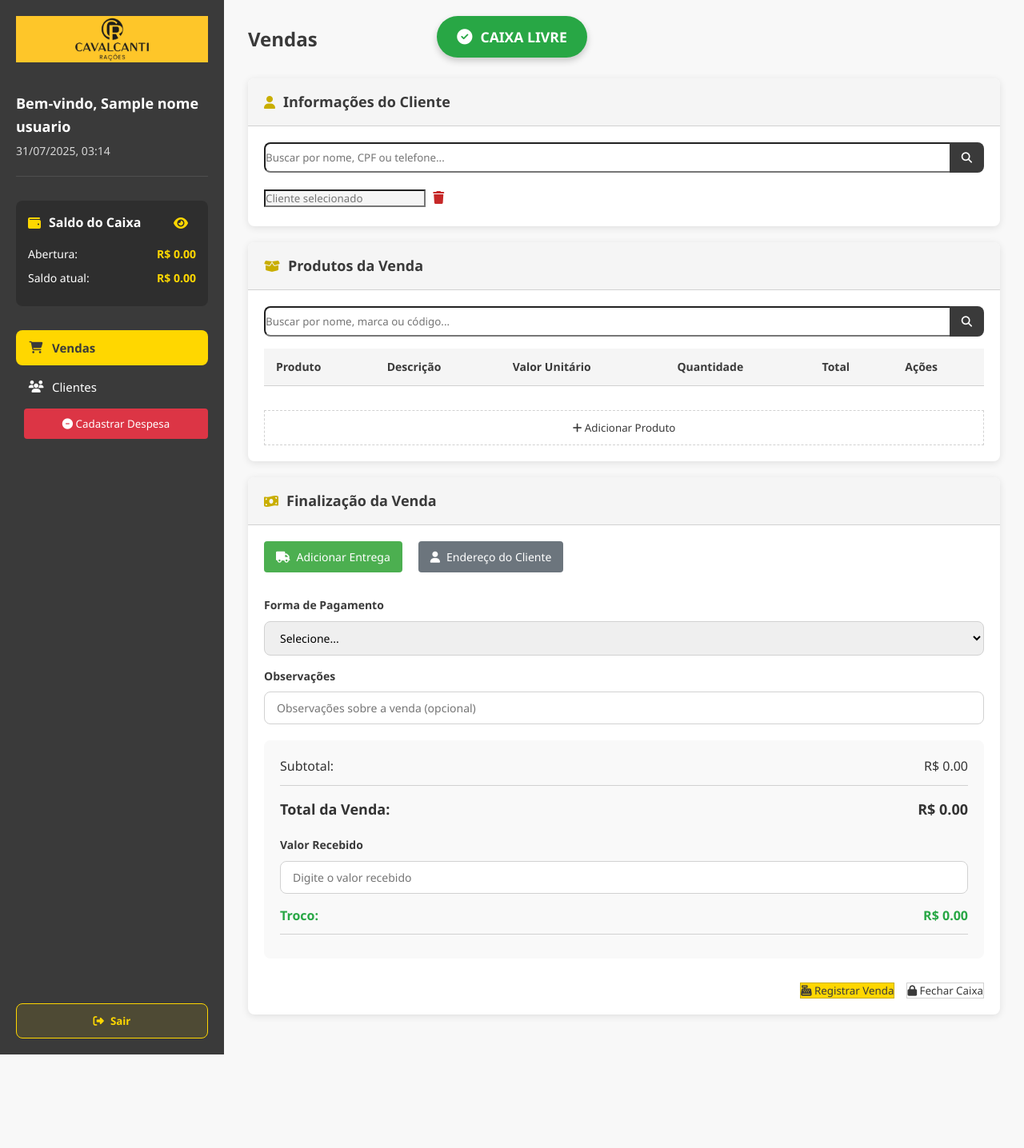
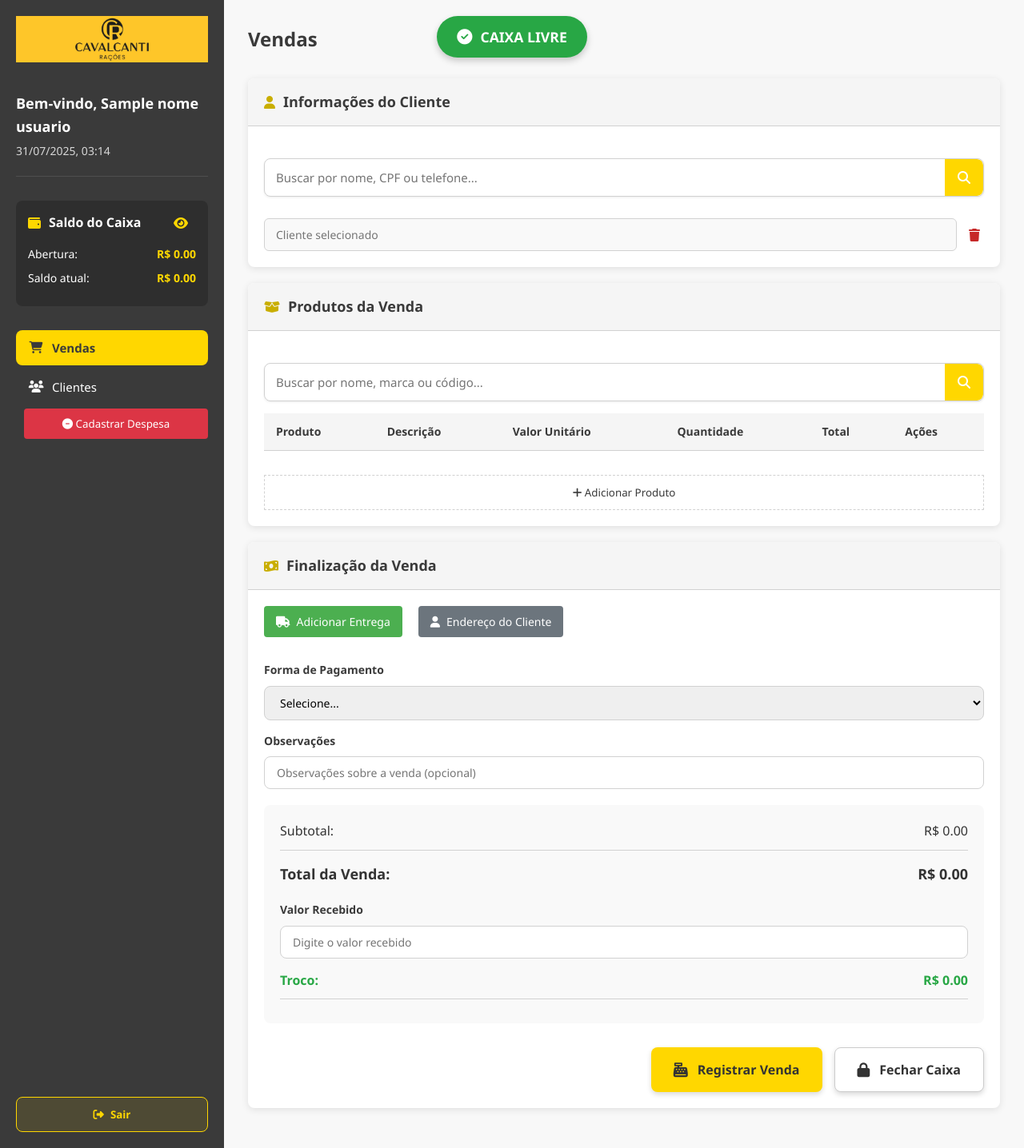
Before and after one commit to AlexSilva91/controle_de_estoque, a Python web app: template app/templates/dashboard_operador.html in a window 1280 px wide. Shown: the whole page at 80% size. Before the commit the page ends 1319 px from the top, so only its background shows below. Run offline with Jinja, Linux system fonts and the light colour scheme; the template is opened without the code that fills it: most values are stand-ins (such as "Sample title", 1, 10 or a date in 2020); lists and menus that the app fills with data are empty.

Commit message:
melhoria de estética

```diff
--- a/app/static/css/styles_operador.css
+++ b/app/static/css/styles_operador.css
@@ -289,7 +294,60 @@ body {
 }
 
 .btn-secondary:hover {
-    background-color: #f5f5f5;
+    background-color: #f0f0f0;
+    box-shadow: 0 4px 8px rgba(0, 0, 0, 0.08);
+    transform: scale(1.02);
+}
+/* Container para os botões (opcional, para alinhamento e espaçamento) */
+.action-buttons {
+    display: flex;
+    gap: 20px;
+    margin-top: 20px;
+}
+
+/* Estilo base dos botões */
+.btn-primary,
+.btn-secondary {
+    padding: 16px 28px;
+    font-size: 16px;
+    font-weight: bold;
+    border: none;
+    border-radius: 8px;
+    display: inline-flex;
+    align-items: center;
+    gap: 12px;
+    cursor: pointer;
+    transition: background-color 0.3s ease, transform 0.2s ease;
+    box-shadow: 0 3px 6px rgba(0, 0, 0, 0.15);
+}
+
+/* Botão Registrar Venda */
+.btn-primary {
+    background-color: var(--primary, #007bff);
+    color: #333333;
+}
+
+.btn-primary:hover {
+    background-color: var(--primary-light, #339dff);
+    transform: translateY(-2px);
+}
+
+/* Botão Fechar Caixa */
+.btn-secondary {
+    background-color: #ffffff;
+    color: #333;
+    border: 1px solid #ccc;
+}
+
+.btn-secondary:hover {
+    background-color: #f1f1f1;
+    transform: translateY(-2px);
+}
+
+/* Ícones */
+.btn-primary i,
+.btn-secondary i {
+    font-size: 18px;
 }
 
 .btn-search {
@@ -334,6 +392,92 @@ body {
     display: grid;
     grid-template-columns: 2fr 1fr;
     gap: 15px;
+}
+/* Container da busca */
+.search-container {
+    display: flex;
+    flex-direction: column;
+    gap: 12px;
+    margin-top: 20px;
+}
+
+/* Grupo do campo de busca */
+.search-input-group {
+    display: flex;
+    align-items: center;
+    border: 1px solid var(--border);
+    border-radius: 8px;
+    overflow: hidden;
+    background-color: #fff;
+    box-shadow: 0 1px 3px rgba(0, 0, 0, 0.08);
+}
+
+.search-input {
+    flex: 1;
+    padding: 12px 14px;
+    border: none;
+    font-size: 15px;
+    outline: none;
+    background-color: transparent;
+}
+
+.btn-search {
+    background-color: var(--primary);
+    color: #fff;
+    border: none;
+    padding: 12px 16px;
+    cursor: pointer;
+    transition: background-color 0.3s ease;
+    font-size: 16px;
+}
+
+.btn-search:hover {
+    background-color: var(--primary-dark);
+}
+
+/* Dropdown de resultados */
+.search-results-dropdown {
+    border: 1px solid var(--border);
+    border-radius: 6px;
+    background-color: white;
+    max-height: 200px;
+    overflow-y: auto;
+    box-shadow: 0 2px 6px rgba(0, 0, 0, 0.1);
+    display: none; /* será exibido via JS quando houver resultados */
+    z-index: 10;
+}
+
+/* Exibição de cliente selecionado */
+.client-info-display {
+    display: flex;
+    align-items: center;
+    gap: 10px;
+}
+
+.client-info-display input[type="text"] {
+    flex: 1;
+    padding: 10px 14px;
+    border-radius: 6px;
+    border: 1px solid var(--border);
+    background-color: #f9f9f9;
+    font-size: 14px;
+    color: #333;
+}
+
+/* Botão de remover cliente */
+.remove-btn {
+    background-color: #f44336;
+    color: white;
+    border: none;
+    border-radius: 6px;
+    padding: 10px 12px;
+    cursor: pointer;
+    font-size: 16px;
+    transition: background-color 0.3s ease;
+}
+
+.remove-btn:hover {
+    background-color: #d32f2f;
 }
 
 .client-info-display input {
```
Also changed, not shown: other parts of app/static/css/styles_operador.css (+11 -30 lines).
